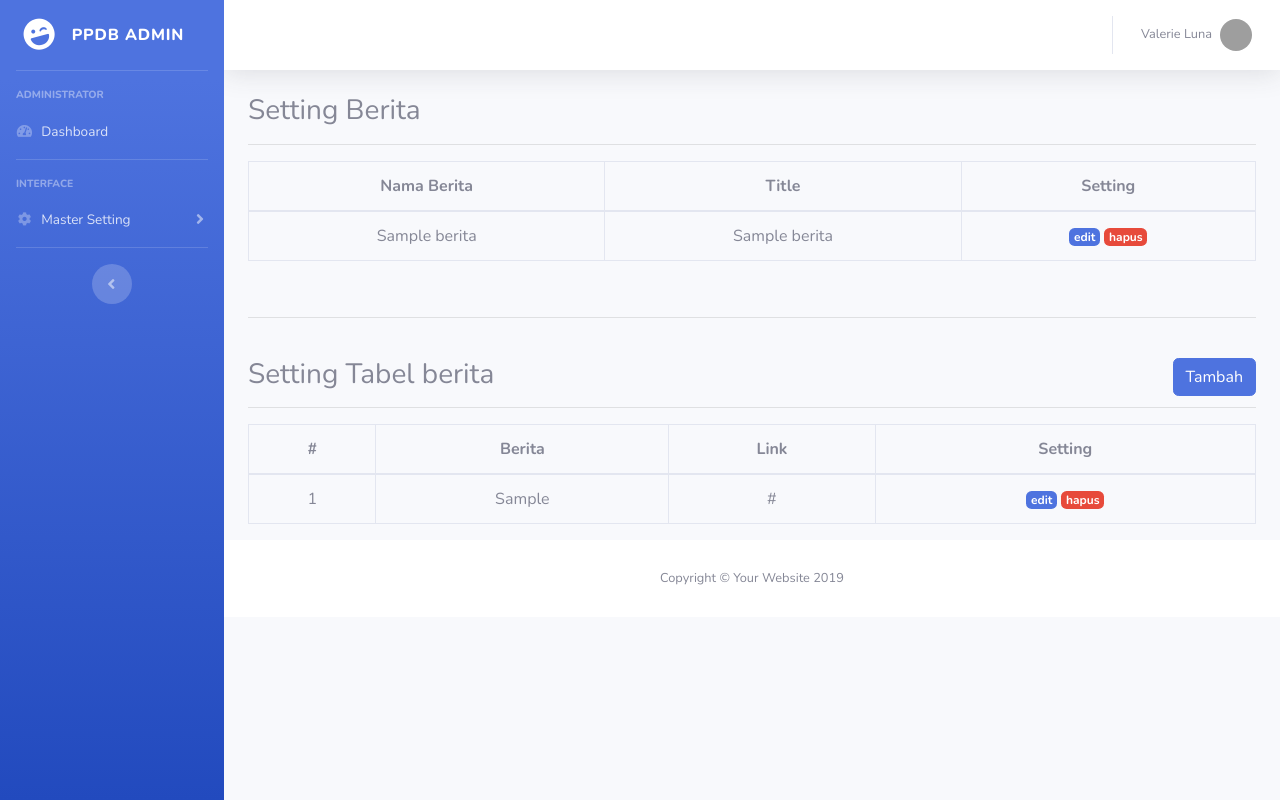
After one commit to yuwandianto/myproject, a CodeIgniter app: page /database/home/berita in a window 1280 px wide. The commit adds this page. Run offline with CodeIgniter, Linux system fonts and the light colour scheme; tables that the repository leaves empty or names only in its code hold one stand-in row (values such as "Sample post"); grey boxes are pictures that could not be loaded.

Commit message:
nambah banyak

```diff
--- a/application/controllers/Home.php
+++ b/application/controllers/Home.php
@@ -95,4 +95,35 @@ class Home extends CI_Controller
 		$this->M_admin_home->proses_tambah_tabel();
 		redirect('home/dashboard');
 	}
+
+	public function berita()
+	{
+		$data['berita'] = $this->M_admin_home->tampil_data_berita();
+		$data['isi_berita'] = $this->M_admin_home->tampil_data_isiberita();
+		// $data['judul'] = $this->M_admin_home->tampildata();
+		$data['title'] = 'Berita';
+		$this->load->view('back/header', $data);
+		$this->load->view('back/sidebar');
+		$this->load->view('back/topbar');
+		$this->load->view('back/berita/dashboard', $data);
+		$this->load->view('back/footer');
+	}
+
+	public function edit_berita()
+	{
+		$data['berita'] = $this->M_admin_home->tampil_data_berita();
+		$data['isiberita'] = $this->M_admin_home->tampil_data_berita();
+		$data['title'] = 'Edit Berita';
+		$this->load->view('back/header', $data);
+		$this->load->view('back/sidebar');
+		$this->load->view('back/topbar');
+		$this->load->view('back/berita/edit', $data);
+		$this->load->view('back/footer');
+	}
+
+	public function proses_edit_berita()
+	{
+		$this->M_admin_home->proses_edit_berita();
+		redirect('home/berita');
+	}
 }
--- a/application/controllers/Welcome.php
+++ b/application/controllers/Welcome.php
@@ -12,6 +12,8 @@ class Welcome extends CI_Controller
 
 	public function index()
 	{
+
+		$data['berita'] = $this->M_dashboard->tampil_data_berita();
 		$data['jadwal'] = $this->M_dashboard->tampil_data();
 		$data['j_tabel'] = $this->M_dashboard->tampil_data_tabel();
 		$data['title'] = 'PPDB';
--- a/application/models/M_admin_home.php
+++ b/application/models/M_admin_home.php
@@ -77,4 +77,36 @@ class M_admin_home extends CI_Model
 
         $this->db->insert('tabel_jadwal', $data);
     }
+
+    public function tampil_data_berita()
+    {
+        return $this->db->get('berita')->row_array();
+    }
+
+    public function ambil_id_berita($id)
+    {
+        return $this->db->get_where('berita', ['id' => $id])->row_array();
+    }
+
+    public function proses_edit_berita()
+    {
+        $data = [
+            "nama_berita" => $this->input->post('nama_berita', TRUE),
+            "title_berita" => $this->input->post('title_berita', TRUE)
+        ];
+
+
+        $this->db->where('id', $this->input->post('id'));
+        $this->db->update('berita', $data);
+    }
+
+    public function tampil_data_isiberita()
+    {
+        return $this->db->get('isi_berita')->result_array();
+    }
+
+    public function ambil_id_isiberita($id)
+    {
+        return $this->db->get_where('isi_berita', ['id' => $id])->row_array();
+    }
 }
--- a/application/models/M_dashboard.php
+++ b/application/models/M_dashboard.php
@@ -7,6 +7,10 @@ class M_dashboard extends Ci_Model
     {
         return $this->db->get('jadwal')->row_array();
     }
+    public function tampil_data_berita()
+    {
+        return $this->db->get('berita')->row_array();
+    }
     public function tampil_data_tabel()
     {
         return $this->db->get('tabel_jadwal')->result_array();
--- /dev/null
+++ b/application/views/back/berita/dashboard.php
@@ -0,0 +1,58 @@
+<div class="container-fluid">
+    <h3>Setting Berita</h3>
+    <hr>
+    <form action="<?php echo base_url('Home/proses_ubah_judul') ?>" method="post">
+        <table class="table table-bordered text-center">
+            <thead>
+                <th>Nama Berita</th>
+                <th>Title</th>
+                <th colspan="2">Setting</th>
+            </thead>
+            <tbody>
+
+                <td><?php echo $berita['nama_berita']; ?></td>
+                <td><?php echo $berita['title_berita']; ?></td>
+                <td>
+                    <a href="<?php echo base_url() ?>Home/edit_berita/<?php echo $berita['id']; ?>" class="badge badge-primary">edit</a>
+                    <a href="<?php echo base_url() ?>Home/hapus_data/<?php echo $berita['id']; ?>" class="badge badge-danger">hapus</a>
+                </td>
+            </tbody>
+        </table>
+    </form>
+
+
+
+    <br>
+    <hr>
+    <br>
+
+    <h3 class="mb-3">Setting Tabel berita
+        <a href="<?php echo base_url('Home/tambah_tabel') ?>" class="btn btn-primary float-right">Tambah</a>
+    </h3>
+    <hr>
+
+
+    <form action="<?php echo base_url('Home/proses_edit_tabel') ?>" method="post">
+        <table class="table table-bordered text-center">
+            <thead>
+                <th>#</th>
+                <th>Berita</th>
+                <th>Link</th>
+                <th colspan="2">Setting</th>
+            </thead>
+            <tbody>
+                <?php
+                $no = 1;
+                foreach ($isi_berita as $b) : ?>
+                    <td><?php echo $no++; ?></td>
+                    <td><?php echo $b['berita']; ?></td>
+                    <td><?php echo $b['link']; ?></td>
+                    <td>
+                        <a href="<?php echo base_url() ?>Home/edit_tabel/<?php echo $b['id']; ?>" class="badge badge-primary">edit</a>
+                        <a href="<?php echo base_url() ?>Home/hapus_tabel/<?php echo $b['id']; ?>" class="badge badge-danger">hapus</a>
+                    </td>
+            </tbody>
+        <?php endforeach; ?>
+        </table>
+    </form>
+</div>
--- a/application/views/back/sidebar.php
+++ b/application/views/back/sidebar.php
@@ -47,7 +47,7 @@ $menu = $this->uri->segment(2);; ?>
       <div class="bg-white py-2 collapse-inner rounded">
         <h6 class="collapse-header">Setting Dashboard:</h6>
         <a class="collapse-item" href="<?php echo base_url('home/dashboard') ?>">Jadwal</a>
-        <a class="collapse-item" href="cards.html">Cards</a>
+        <a class="collapse-item" href="<?= base_url('Home/berita'); ?>">Berita</a>
       </div>
     </div>
   </li>
--- a/application/views/front/content.php
+++ b/application/views/front/content.php
@@ -323,9 +323,9 @@
         <div class="row">
             <div class="col-lg-12">
                 <div class="title text-center mb-3">
-                    <h2>Berita dan Pengumuman
+                    <h2><?php echo $berita['nama_berita']; ?>
                     </h2>
-                    <p class="text-muted">Lihat berita dan pengumuman terbaru dari PPDB.
+                    <p class="text-muted"><?php echo $berita['title_berita']; ?>
                     </p>
                 </div>
             </div>
@@ -339,7 +339,7 @@
             </div>
             <div class="col-lg-7">
                 <div class="features-content" id="tempat-informasi">
-                    <a data-toggle="modal" id="getInformasi" data-target="#viewInformasi" data-url="informasi/32" href="#.">
+                    <a data-toggle="modal" id="getInformasi" data-target="#viewInformasi" data-url="informasi/32" href="#">
                         <h4 class="mb-3">
                             <i class="mdi mdi-album">
                             </i> Pendaftaran Peserta didik Jalur Prestasi
```
Also changed, not shown: application/views/back/berita/edit.php (added, +28 -0 lines), application/views/back/berita/edit_tabel.php (added, +34 -0 lines), application/views/back/berita/tambah_tabel.php (added, +32 -0 lines).
